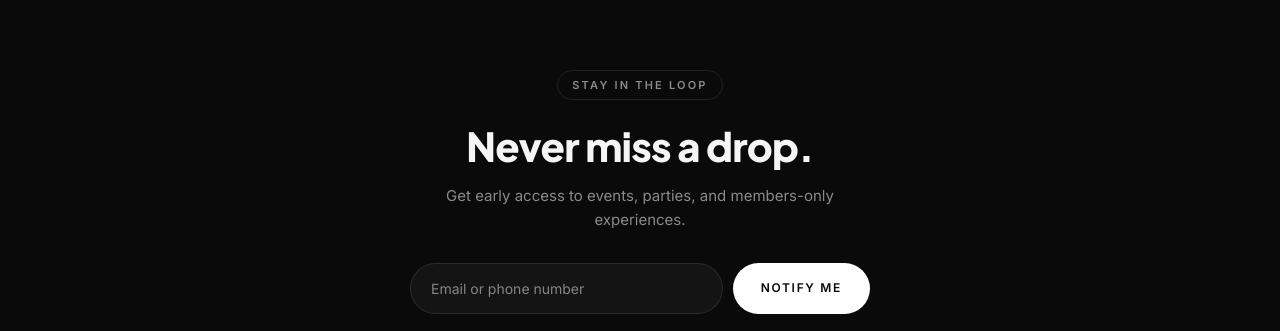
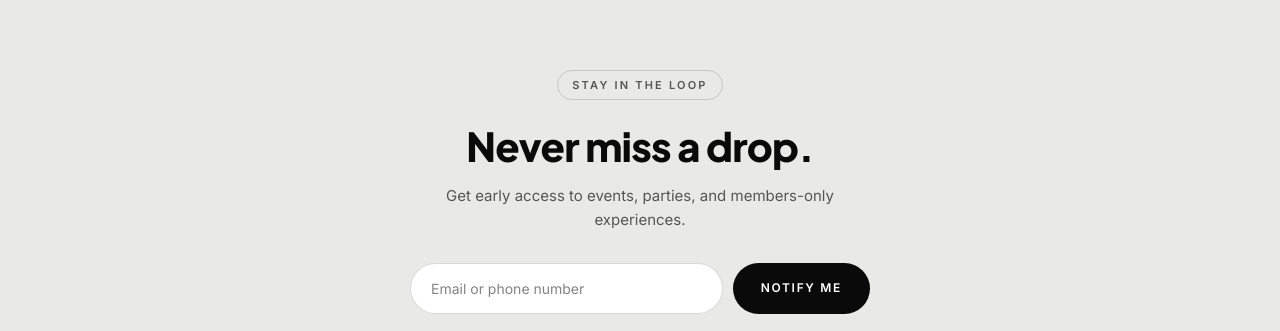
Before and after one commit to journalssound/stardust-garage-2.1, a Next.js app: page / in a window 1280 px wide. Shown: the part 608-939 px from the top of the page. Built offline with nearby package versions, Linux system fonts and the light colour scheme.

Commit message:
Light theme for signup section, update map heading

```diff
--- a/app/page.js
+++ b/app/page.js
@@ -34,9 +34,9 @@ function SignupForm() {
       <div className="max-w-[520px] mx-auto text-center">
         <div
           className="inline-flex items-center justify-center w-14 h-14 rounded-full mb-6"
-          style={{ background: 'rgba(255,255,255,0.08)' }}
+          style={{ background: 'rgba(0,0,0,0.08)' }}
         >
-          <svg width="24" height="24" viewBox="0 0 24 24" fill="none" stroke="#f5f5f5" strokeWidth="2" strokeLinecap="round" strokeLinejoin="round">
+          <svg width="24" height="24" viewBox="0 0 24 24" fill="none" stroke="#0a0a0a" strokeWidth="2" strokeLinecap="round" strokeLinejoin="round">
             <polyline points="20 6 9 17 4 12" />
           </svg>
         </div>
@@ -46,7 +46,7 @@ function SignupForm() {
         >
           You&apos;re on the list
         </h3>
-        <p className="text-[15px] leading-[1.6]" style={{ color: '#8a8a8a' }}>
+        <p className="text-[15px] leading-[1.6]" style={{ color: '#555' }}>
           We&apos;ll be in touch with the next drop.
         </p>
       </div>
@@ -58,8 +58,8 @@ function SignupForm() {
       <div
         className="inline-block text-[11px] font-semibold tracking-[0.2em] px-3.5 py-1.5 rounded-full mb-6"
         style={{
-          color: '#8a8a8a',
-          border: '1px solid rgba(255,255,255,0.1)',
+          color: '#555',
+          border: '1px solid rgba(0,0,0,0.15)',
         }}
       >
         STAY IN THE LOOP
@@ -70,7 +70,7 @@ function SignupForm() {
       >
         Never miss a drop.
       </h2>
-      <p className="text-[15px] leading-[1.55] mb-8 max-w-[420px] mx-auto" style={{ color: '#8a8a8a' }}>
+      <p className="text-[15px] leading-[1.55] mb-8 max-w-[420px] mx-auto" style={{ color: '#555' }}>
         Get early access to events, parties, and members-only experiences.
       </p>
       <form
@@ -82,22 +82,22 @@ function SignupForm() {
           value={value}
           onChange={(e) => setValue(e.target.value)}
           placeholder="Email or phone number"
-          className="flex-1 px-5 py-3.5 rounded-full text-[14px] outline-none border transition-colors focus:border-white/30"
+          className="flex-1 px-5 py-3.5 rounded-full text-[14px] outline-none border transition-colors focus:border-black/40"
           style={{
-            background: '#141414',
-            borderColor: 'rgba(255,255,255,0.1)',
-            color: '#f5f5f5',
+            background: '#ffffff',
+            borderColor: 'rgba(0,0,0,0.15)',
+            color: '#0a0a0a',
           }}
         />
         <button
           type="submit"
           className="px-7 py-3.5 rounded-full text-[12px] font-semibold tracking-[0.14em] transition-all hover:-translate-y-0.5 whitespace-nowrap"
-          style={{ background: '#ffffff', color: '#0a0a0a' }}
+          style={{ background: '#0a0a0a', color: '#ffffff' }}
         >
           NOTIFY ME
         </button>
       </form>
-      <p className="text-[11px] mt-4" style={{ color: '#555' }}>
+      <p className="text-[11px] mt-4" style={{ color: '#888' }}>
         No spam. Unsubscribe anytime.
       </p>
     </div>
@@ -123,7 +123,7 @@ export default function HomePage() {
       </section>
 
       {/* SIGNUP */}
-      <section className="max-w-[1100px] mx-auto px-6 py-24">
+      <section className="py-24 px-6" style={{ background: '#e9e9e7', color: '#0a0a0a' }}>
         <SignupForm />
       </section>
 
@@ -184,7 +184,7 @@ export default function HomePage() {
             className="text-[32px] md:text-[40px] font-extrabold -tracking-[0.02em] leading-[1.1] mb-3"
             style={{ fontFamily: "'Plus Jakarta Sans', sans-serif" }}
           >
-            4319 Terry-O Ln
+            St. Elmo Arts District
           </h2>
           <p className="text-[15px]" style={{ color: '#8a8a8a' }}>
             Austin, TX 78745
```
